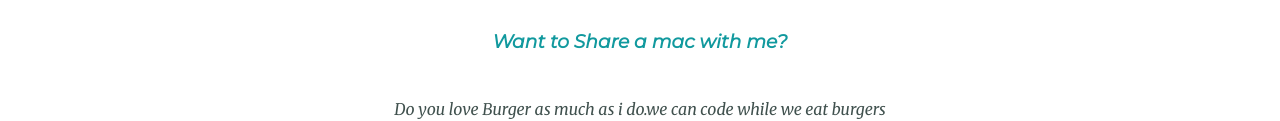
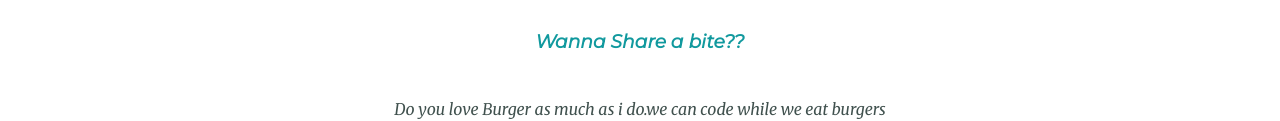
Before and after one commit to Anuragh33/my_new_website_, a plain HTML site: page index.html in a window 1280 px wide. Shown: the part 2270-2391 px from the top of the page. Drawn offline with Linux system fonts and the light colour scheme.

Commit message:
Update index.html

```diff
--- a/index.html
+++ b/index.html
@@ -47,7 +47,7 @@
     <hr>
     <div class="contact-me">
       <h2>Get In Touch</h2>
-      <h3>Want to Share a mac with me?</h3>
+      <h3>Wanna Share a bite??</h3>
       <p class="contact-message">Do you love Burger as much as i do.we can code while we eat burgers and we can also talk more about them.</p>
       <a class="btn" href="mailto:anuraghragidimilli@icloud.com">CONTACT ME</a>
     </div>
```
